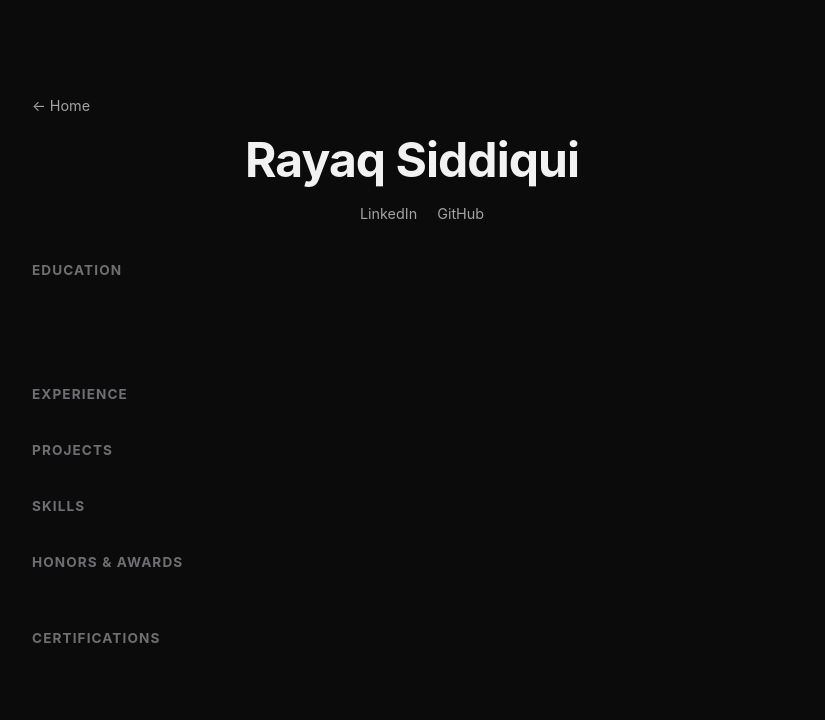
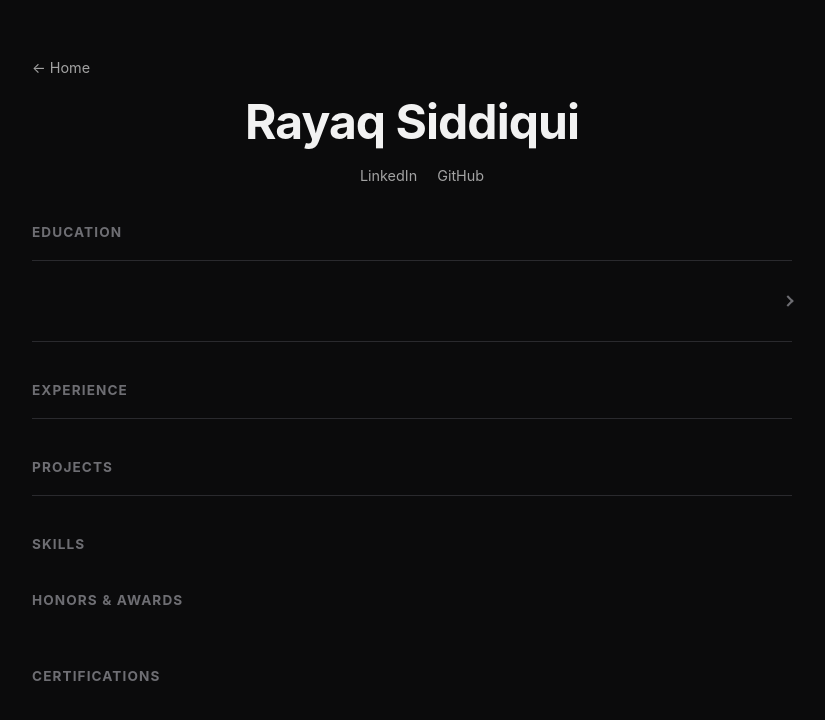
Before and after one commit to rayaq-siddiqui/rayaq-website, a Flask app: template frontend/templates/resume.html in a window 1280 px wide. Shown: the top 720 px of the page, without its empty margins (228-1053 px from the left). Run offline with Flask 3, Linux system fonts and the light colour scheme; the template is opened without the code that fills it, so the values that code supplies are empty.

Commit message:
resume: make experience/education/projects collapsible
Each entry now shows just the icon, org, title, and dates by default.
Clicking expands it in place to reveal location, stack, and bullets,
using native <details>/<summary> so no JS is needed.

Co-Authored-By: Claude Sonnet 5 <noreply@anthropic.com>

```diff
--- a/frontend/static/resume.css
+++ b/frontend/static/resume.css
@@ -64,32 +64,28 @@
 }
 
 .timeline {
-  position: relative;
+  border-top: 1px solid #2a2a2e;
 }
 
 .timeline-item {
-  position: relative;
-  display: flex;
-  gap: 1rem;
-  padding-bottom: 2rem;
+  border-bottom: 1px solid #2a2a2e;
 }
 
-.timeline-item:last-child {
-  padding-bottom: 0;
+.timeline-summary {
+  display: flex;
+  align-items: center;
+  gap: 1rem;
+  padding: 1rem 0;
+  cursor: pointer;
+  list-style: none;
 }
 
-.timeline-item::before {
-  content: "";
-  position: absolute;
-  left: 23px;
-  top: 52px;
-  bottom: 0;
-  width: 2px;
-  background: #2a2a2e;
+.timeline-summary::-webkit-details-marker {
+  display: none;
 }
 
-.timeline-item:last-child::before {
-  display: none;
+.timeline-summary:hover .timeline-title {
+  color: #4da3ff;
 }
 
 .badge {
@@ -103,7 +99,6 @@
   overflow: hidden;
   font-size: 0.85rem;
   font-weight: 700;
-  z-index: 1;
 }
 
 .badge img {
@@ -112,45 +107,61 @@
   object-fit: contain;
 }
 
-.timeline-content {
+.timeline-summary-text {
   flex: 1;
   min-width: 0;
 }
 
-.timeline-content-header {
-  display: flex;
-  justify-content: space-between;
-  align-items: baseline;
-  flex-wrap: wrap;
-  gap: 0.25rem 1rem;
-}
-
-.timeline-role {
-  font-size: 1.05rem;
+.timeline-title {
+  font-size: 1rem;
   font-weight: 600;
   color: #f2f2f2;
   margin: 0;
+  transition: color 0.15s ease;
 }
 
-.timeline-company {
-  font-size: 0.95rem;
-  color: #4da3ff;
-  margin: 0 0 0.15rem;
-}
-
-.timeline-company a {
-  color: inherit;
-  text-decoration: none;
-}
-
-.timeline-company a:hover {
-  text-decoration: underline;
+.timeline-subtitle {
+  font-size: 0.88rem;
+  color: #a3a3a3;
+  margin: 0.15rem 0 0;
 }
 
 .timeline-dates {
   font-size: 0.85rem;
   color: #6e6e73;
   white-space: nowrap;
+}
+
+.timeline-chevron {
+  flex-shrink: 0;
+  width: 8px;
+  height: 8px;
+  border-right: 2px solid #6e6e73;
+  border-bottom: 2px solid #6e6e73;
+  transform: rotate(-45deg);
+  transition: transform 0.15s ease;
+}
+
+details[open] .timeline-chevron {
+  transform: rotate(45deg);
+}
+
+.timeline-details {
+  padding: 0 0 1.5rem 64px;
+}
+
+.timeline-company-link {
+  font-size: 0.9rem;
+  margin: 0 0 0.5rem;
+}
+
+.timeline-company-link a {
+  color: #4da3ff;
+  text-decoration: none;
+}
+
+.timeline-company-link a:hover {
+  text-decoration: underline;
 }
 
 .timeline-location {
--- a/frontend/templates/resume.html
+++ b/frontend/templates/resume.html
@@ -26,23 +26,26 @@
     <section class="resume-section">
       <h2 class="resume-section-title">Education</h2>
       <div class="timeline">
-        <div class="timeline-item">
+        <details class="timeline-item">
+          <summary class="timeline-summary">
             <div
               class="badge"
               style="background: {{ education.badge.bg }}; color: {{ education.badge.fg }};"
             >
               {{ education.badge.initials }}
             </div>
-          <div class="timeline-content">
-            <div class="timeline-content-header">
-              <p class="timeline-role">{{ education.degree }}</p>
+            <div class="timeline-summary-text">
+              <p class="timeline-title">{{ education.school }}</p>
+              <p class="timeline-subtitle">{{ education.degree }}</p>
+            </div>
             <span class="timeline-dates">{{ education.dates }}</span>
-            </div>
-            <p class="timeline-company">{{ education.school }}</p>
+            <span class="timeline-chevron" aria-hidden="true"></span>
+          </summary>
+          <div class="timeline-details">
             <p class="timeline-location">{{ education.location }}</p>
             <p class="education-details">{{ education.details }}</p>
           </div>
-        </div>
+        </details>
       </div>
     </section>
 
@@ -50,7 +53,8 @@
       <h2 class="resume-section-title">Experience</h2>
       <div class="timeline">
         {% for job in experiences %}
-        <div class="timeline-item">
+        <details class="timeline-item">
+          <summary class="timeline-summary">
             <div class="badge" style="background: {{ job.icon.bg }};">
               {% if job.icon.type == 'img' %}
               <img src="{{ job.icon.src }}" alt="{{ job.company }} logo" />
@@ -58,17 +62,18 @@
               <span style="color: {{ job.icon.fg }};">{{ job.icon.initials }}</span>
               {% endif %}
             </div>
-          <div class="timeline-content">
-            <div class="timeline-content-header">
-              <p class="timeline-role">{{ job.role }}</p>
+            <div class="timeline-summary-text">
+              <p class="timeline-title">{{ job.company }}</p>
+              <p class="timeline-subtitle">{{ job.role }}</p>
+            </div>
             <span class="timeline-dates">{{ job.dates }}</span>
-            </div>
+            <span class="timeline-chevron" aria-hidden="true"></span>
+          </summary>
+          <div class="timeline-details">
             {% if job.url %}
-            <p class="timeline-company">
-              <a href="{{ job.url }}" target="_blank" rel="noopener">{{ job.company }}</a>
+            <p class="timeline-company-link">
+              <a href="{{ job.url }}" target="_blank" rel="noopener">Visit {{ job.company }} &rarr;</a>
             </p>
-            {% else %}
-            <p class="timeline-company">{{ job.company }}</p>
             {% endif %}
             <p class="timeline-location">{{ job.location }}</p>
             <p class="timeline-stack">{{ job.stack }}</p>
@@ -78,7 +83,7 @@
               {% endfor %}
             </ul>
           </div>
-        </div>
+        </details>
         {% endfor %}
       </div>
     </section>
@@ -87,18 +92,23 @@
       <h2 class="resume-section-title">Projects</h2>
       <div class="timeline">
         {% for project in projects %}
-        <div class="timeline-item">
+        <details class="timeline-item">
+          <summary class="timeline-summary">
             <div class="badge" style="background: #2a2a2e; color: #f2f2f2;">💡</div>
-          <div class="timeline-content">
-            <p class="timeline-role">{{ project.name }}</p>
-            <p class="timeline-stack">{{ project.stack }}</p>
+            <div class="timeline-summary-text">
+              <p class="timeline-title">{{ project.name }}</p>
+              <p class="timeline-subtitle">{{ project.stack }}</p>
+            </div>
+            <span class="timeline-chevron" aria-hidden="true"></span>
+          </summary>
+          <div class="timeline-details">
             <ul class="timeline-bullets">
               {% for bullet in project.bullets %}
               <li>{{ bullet | safe }}</li>
               {% endfor %}
             </ul>
           </div>
-        </div>
+        </details>
         {% endfor %}
       </div>
     </section>
```
Lines whose indentation alone changed are shown as unchanged.
